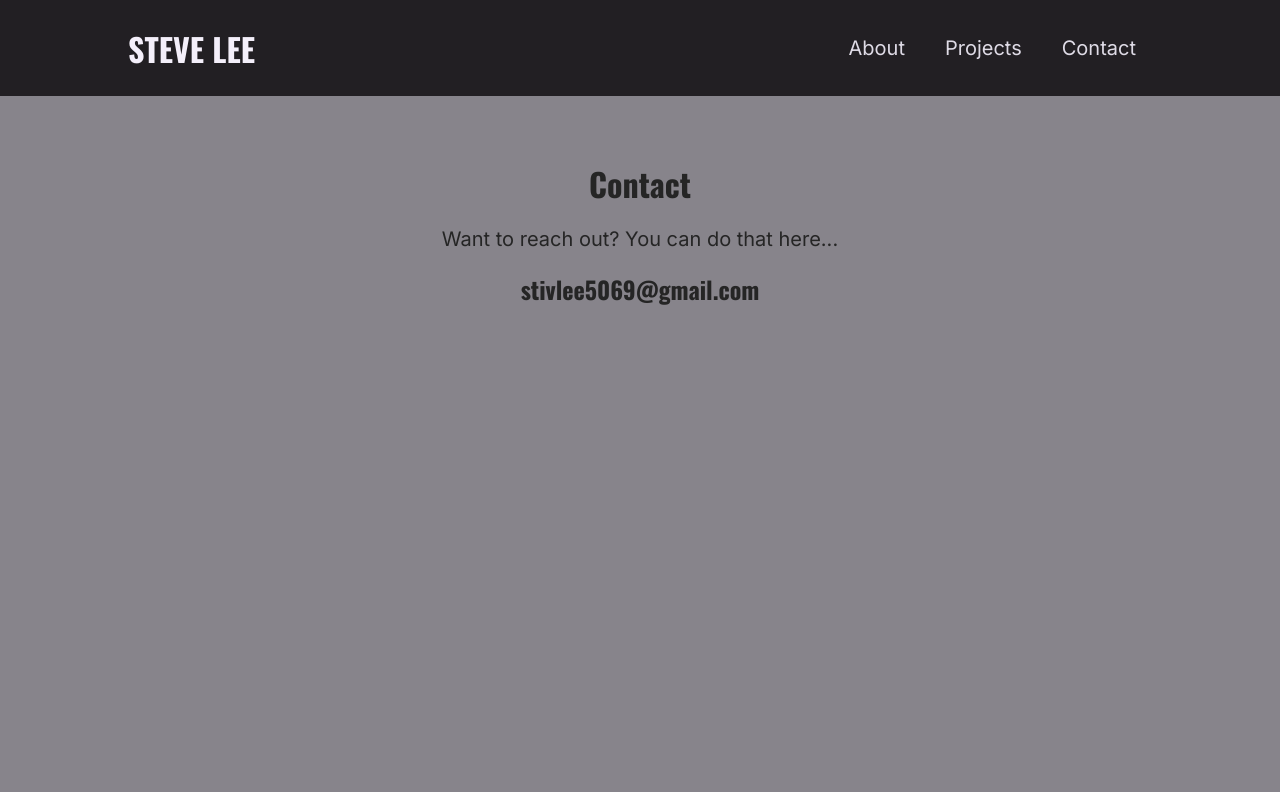
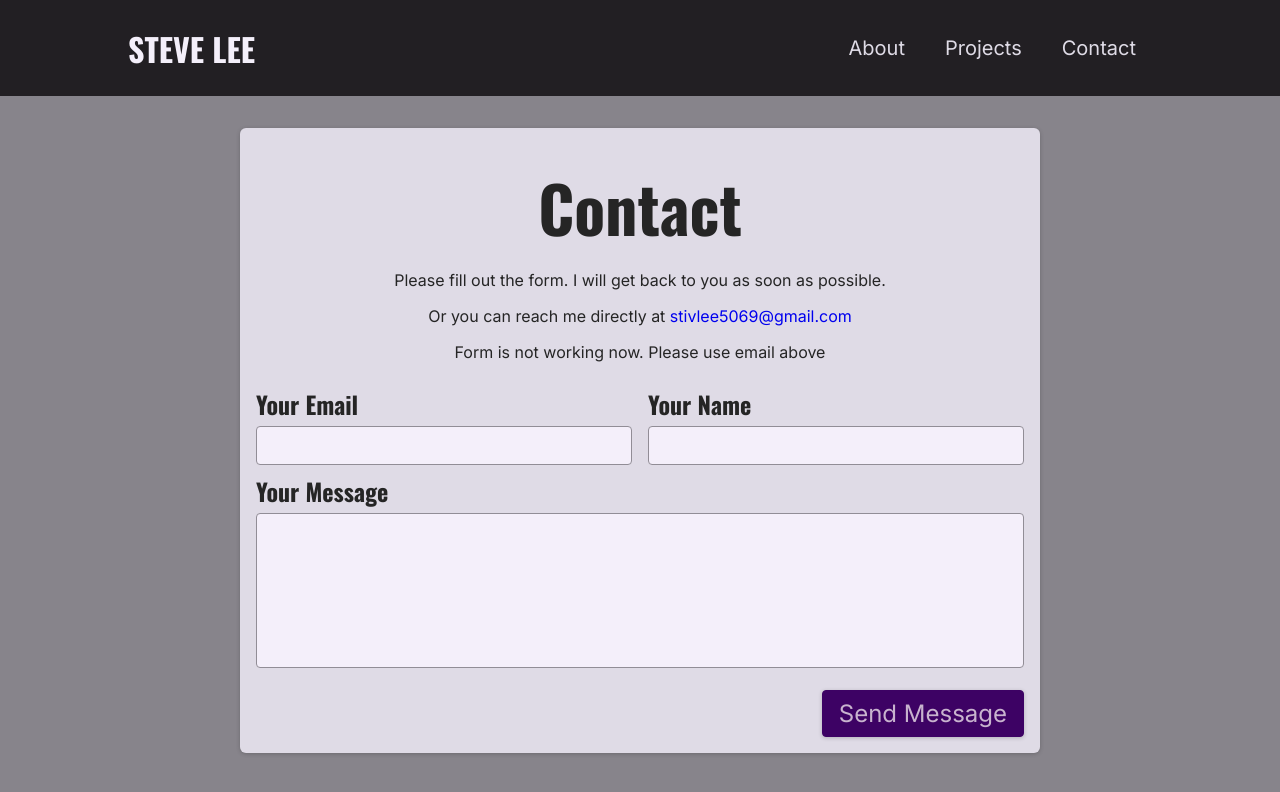
Before and after one commit to d104601/portfolio_nextjs, a Next.js app: page /contact in a window 1280 px wide. Shown: the top 792 px of the page. Built offline with nearby package versions, Linux system fonts and the light colour scheme.

Commit message:
working on contact page

```diff
--- a/app/contact/page.js
+++ b/app/contact/page.js
@@ -1,8 +1,8 @@
-import Contact from "@/components/contact/contact-page";
+import ContactForm from "@/components/contact/contact-form";
 
 const ContactPage = () => {
     return (
-        <Contact />
+        <ContactForm />
     );
 };
 
--- /dev/null
+++ b/components/contact/contact-form.js
@@ -0,0 +1,35 @@
+import classes from './contact-form.module.css';
+
+const ContactForm = () => {
+    return (
+        <section className={classes.contact}>
+            <h1>Contact</h1>
+            <p>Please fill out the form. I will get back to you as soon as possible.</p>
+            <p>Or you can reach me directly at <a href="mailto:stivlee5069@gmail.com">stivlee5069@gmail.com</a>
+            </p>
+            <p className={classes.warning}>Form is not working now. Please use email above</p>
+            <form className={classes.form}>
+                <div className={classes.controls}>
+                    <div className={classes.control}>
+                        <label htmlFor='email'>Your Email</label>
+                        <input type='email' id='email' required />
+                    </div>
+                    <div className={classes.control}>
+                        <label htmlFor='name'>Your Name</label>
+                        <input type='text' id='name' required />
+                    </div>
+                </div>
+                <div className={classes.control}>
+                    <label htmlFor='message'>Your Message</label>
+                    <textarea id='message' rows='5'></textarea>
+                </div>
+
+                <div className={classes.actions}>
+                    <button>Send Message</button>
+                </div>
+            </form>
+        </section>
+    );
+}
+
+export default ContactForm;
--- /dev/null
+++ b/components/contact/contact-form.module.css
@@ -0,0 +1,100 @@
+.contact {
+    margin: var(--size-8) auto;
+    border-radius: 6px;
+    background-color: var(--color-grey-100);
+    width: 90%;
+    max-width: 50rem;
+    padding: var(--size-4);
+    box-shadow: 0 1px 4px rgba(0, 0, 0, 0.2);
+    font-size: var(--size-6);
+  }
+
+  .contact h1 {
+    font-size: var(--size-8);
+    margin: var(--size-4) 0;
+    text-align: left;
+  }
+
+  .contact h2 {
+    font-size: var(--size-6);
+    margin: var(--size-4) 0;
+    text-align: center;
+  }
+
+  .contact p {
+    font-size: var(--size-4);
+    margin: var(--size-4) 0;
+    text-align: center;
+  }
+
+  .form label {
+    display: block;
+    font-family: 'Oswald', sans-serif;
+    font-weight: bold;
+    margin: var(--size-2) 0 var(--size-1) 0;
+  }
+
+  .form input,
+  .form textarea {
+    font: inherit;
+    padding: var(--size-1);
+    border-radius: 4px;
+    width: 100%;
+    border: 1px solid var(--color-grey-400);
+    background-color: var(--color-grey-50);
+    resize: none;
+  }
+
+  .controls {
+    display: flex;
+    column-gap: 1rem;
+    flex-wrap: wrap;
+  }
+
+  .control {
+    flex: 1;
+    min-width: 10rem;
+  }
+
+  .actions {
+    margin-top: var(--size-4);
+    text-align: right;
+  }
+
+  .form button {
+    font: inherit;
+    cursor: pointer;
+    background-color: var(--color-primary-700);
+    border: 1px solid var(--color-primary-700);
+    padding: var(--size-2) var(--size-4);
+    border-radius: 4px;
+    color: var(--color-primary-50);
+    box-shadow: 0 1px 4px rgba(0, 0, 0, 0.2);
+  }
+
+  .form button:hover {
+    background-color: var(--color-primary-500);
+    border-color: var(--color-primary-500);
+  }
+
+  @media (min-width: 768px) {
+    .contact h1 {
+      font-size: var(--size-16);
+      text-align: center;
+    }
+  }
+
+  @media (max-width: 768px) {
+    .contact h1 {
+      font-size: var(--size-8);
+      text-align: center;
+    }
+
+    .controls {
+      display:block
+    }
+
+    .actions {
+      text-align: center;
+    }
+  }
--- a/components/contact/contact-page.js
+++ /dev/null
@@ -1,13 +0,0 @@
-import classes from './contact-page.module.css';
-
-const Contact = () => {
-    return (
-        <section className={classes.contact}>
-            <h1>Contact</h1>
-            <p>Want to reach out? You can do that here...</p>
-            <h2>stivlee5069@gmail.com</h2>
-        </section>
-    )
-}
-
-export default Contact;
--- a/components/contact/contact-page.module.css
+++ /dev/null
@@ -1,14 +0,0 @@
-.contact {
-    text-align: center;
-    margin-top: 4rem;
-}
-
-.contact h1 {
-    font-size: 2rem;
-    margin-bottom: 1rem;
-}
-
-.contact p {
-    font-size: 1.25rem;
-    margin-bottom: 1rem;
-}
--- a/package.json
+++ b/package.json
@@ -11,6 +11,7 @@
   "dependencies": {
     "gray-matter": "^4.0.3",
     "next": "latest",
+    "nodemailer": "^6.9.6",
     "react": "latest",
     "react-dom": "latest",
     "react-markdown": "^9.0.0"
```
Also changed, not shown: app/api/contact.js (added), 1 other file (tests, documents, lock files or other folders).
